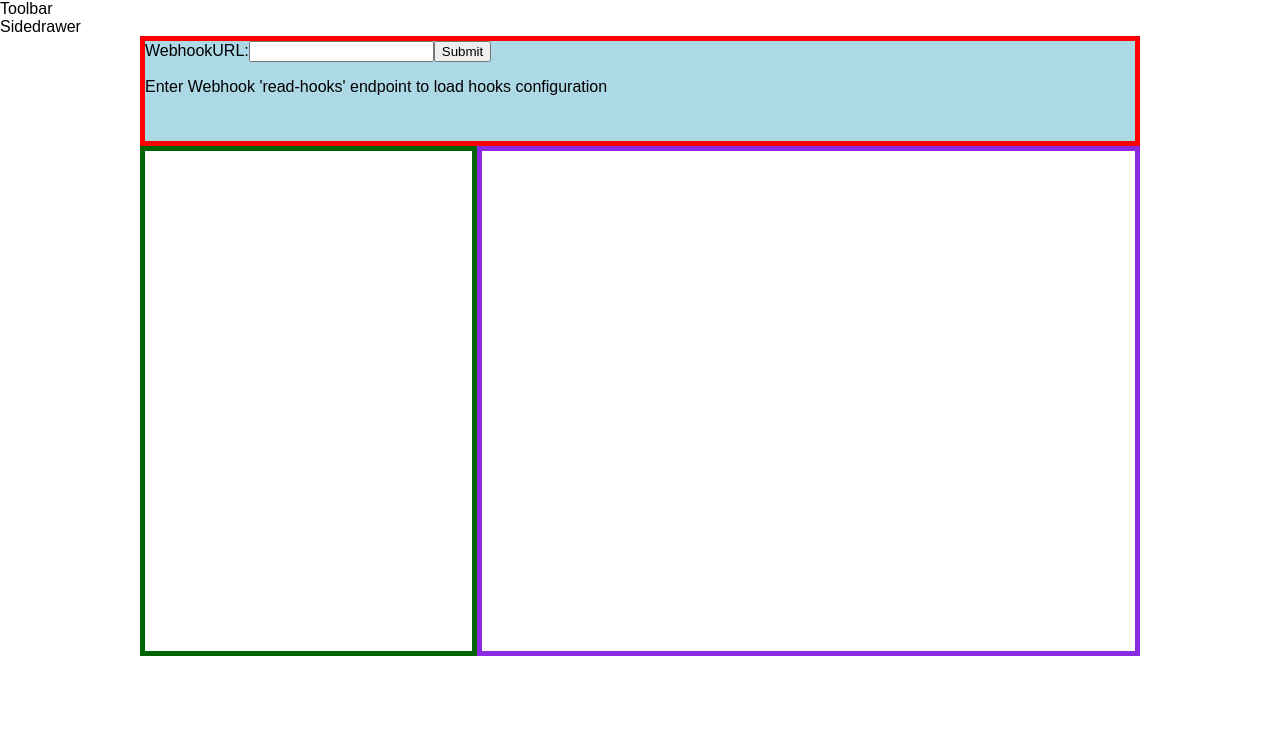
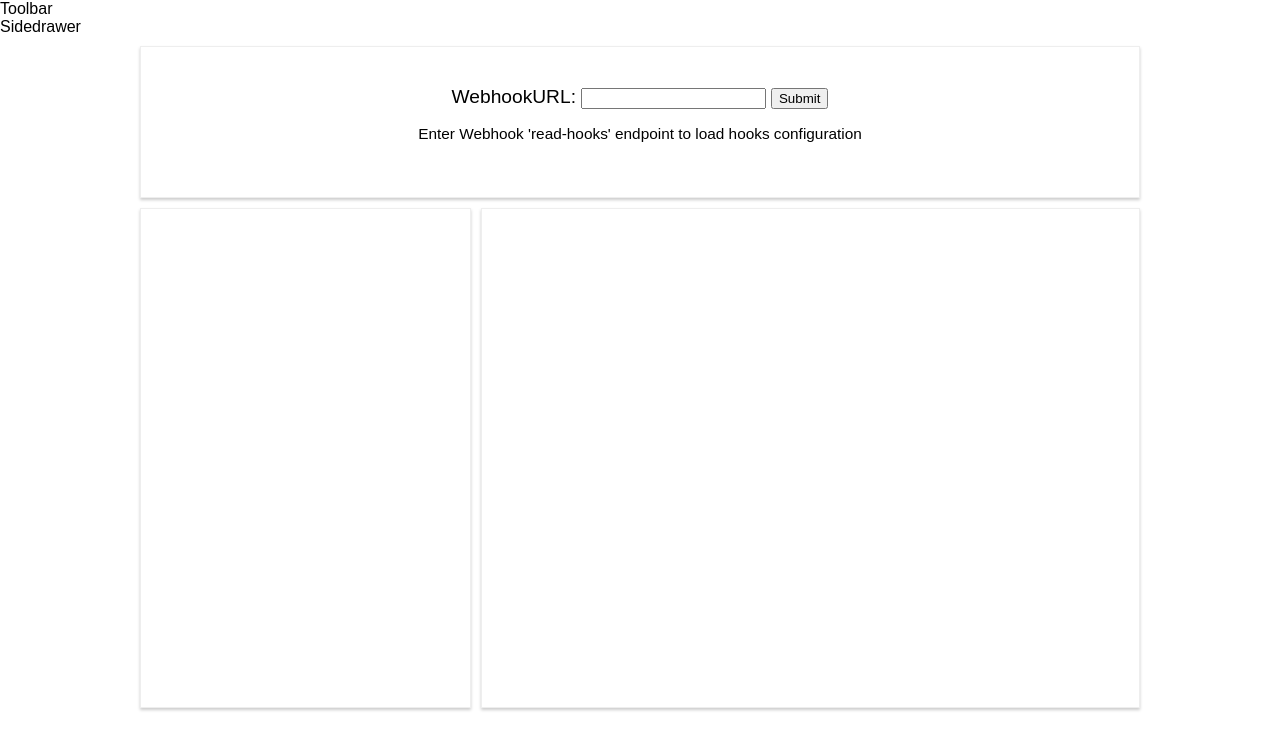
Before and after one commit to nedimtaljo/webhook-frontend, a React (Create React App) app: page / in a window 1280 px wide. Shown: the top 750 px of the page. Built offline with nearby package versions, Linux system fonts and the light colour scheme.

Commit message:
Update stylesheets

```diff
--- a/src/App.css
+++ /dev/null
@@ -1,3 +0,0 @@
-.App {
-  text-align: center;
-}
--- a/src/App.js
+++ b/src/App.js
@@ -1,5 +1,5 @@
 import React, { Component } from 'react';
-import './App.css';
+
 import Layout from './hoc/Layout/Layout';
 import HookManager from './containers/HookManager/HookManager';
 
--- a/src/components/HookEditor/HookEditor.module.css
+++ b/src/components/HookEditor/HookEditor.module.css
@@ -1,5 +1,9 @@
 .hookEditor {
   flex: 2;
-  border: 5px solid blueviolet;
-  height: 500px;
+  box-sizing: border-box;
+  margin-left: 10px;
+  padding: 10px;
+  border: 1px solid #eee;
+  box-shadow: 0 2px 3px #ccc;
+  font-size: 1.3em;
 }
--- a/src/components/HookList/HookItem/HookItem.js
+++ b/src/components/HookList/HookItem/HookItem.js
@@ -2,8 +2,13 @@ import React from 'react';
 import classes from './HookItem.module.css';
 
 const HookItem = (props) => {
+  let appliedClasses = [classes.hookItem];
+  if (props.active) {
+    appliedClasses.push(classes.active);
+  }
+
   return (
-    <div className={classes.hookItem} onClick={props.onClick}>
+    <div className={appliedClasses.join(' ')} onClick={props.onClick}>
       {props.hookName}
     </div>
   );
--- a/src/components/HookList/HookItem/HookItem.module.css
+++ b/src/components/HookList/HookItem/HookItem.module.css
@@ -1,3 +1,15 @@
 .hookItem {
-  border: 2px solid yellow;
+  display: flex;
+  align-items: center;
+  justify-content: center;
+  height: 30px;
+  cursor: pointer;
 }
+
+.hookItem:hover {
+  background-color: lightgoldenrodyellow;
+}
+
+.hookItem.active {
+  background-color: antiquewhite;
+}
--- a/src/components/HookList/HookList.js
+++ b/src/components/HookList/HookList.js
@@ -6,9 +6,10 @@ const HookList = (props) => {
   const hooks = props.hooks.map(hook =>
     <HookItem
       hookName={hook.id}
+      active={props.activeHookId === hook.id ? true : false}
       onClick={() => props.onClick(hook.id)}
       key={hook.id} />
-    );
+  );
   // The two API hooks should be hidden from display, or at least be protected from modification
 
   return (
--- a/src/components/HookList/HookList.module.css
+++ b/src/components/HookList/HookList.module.css
@@ -1,6 +1,7 @@
 .hookList {
   flex: 1;
-  border: 5px solid darkgreen;
-  height: 500px;
-
+  box-sizing: border-box;
+  padding: 5px;
+  border: 1px solid #eee;
+  box-shadow: 0 2px 3px #ccc;
 }
--- a/src/components/HookLoader/HookLoader.js
+++ b/src/components/HookLoader/HookLoader.js
@@ -22,7 +22,7 @@ const HookLoader = (props) => {
 
   return (
     <div className={classes.content}>
-      <form onSubmit={(event) => props.submitForm(event)}>
+      <form className={classes.form} onSubmit={(event) => props.submitForm(event)}>
         <label>
           WebhookURL:
           <input type='text' value={props.inputValue} onChange={(event) => props.inputChange(event)} />
--- a/src/components/HookLoader/HookLoader.module.css
+++ b/src/components/HookLoader/HookLoader.module.css
@@ -1,5 +1,23 @@
 .content {
-  height: 100px;
-  border: 5px solid red;
-  background-color: lightblue;
+  display: flex;
+  margin: 10px 0;
+  height: 150px;
+  align-items: center;
+  justify-content: center;
+  border: 1px solid #eee;
+  box-shadow: 0 2px 3px #ccc;
 }
+
+.form {
+  width: 50%;
+  text-align: center;
+  font-size: 1.2em;
+}
+
+.form p {
+  font-size: 0.8em;
+}
+
+.form input {
+  margin: 0 5px;
+}
--- a/src/containers/HookManager/HookManager.js
+++ b/src/containers/HookManager/HookManager.js
@@ -61,6 +61,7 @@ class HookManager extends Component {
         <div className={classes.flexSection}>
           <HookList
             hooks={this.state.hooks}
+            activeHookId={activeHookId}
             onClick={this.handleSelectHook}/>
           <HookEditor activeHook={activeHook} />
         </div>
--- a/src/containers/HookManager/HookManager.module.css
+++ b/src/containers/HookManager/HookManager.module.css
@@ -1,3 +1,4 @@
 .flexSection {
   display: flex;
+  height: 500px;
 }
```
